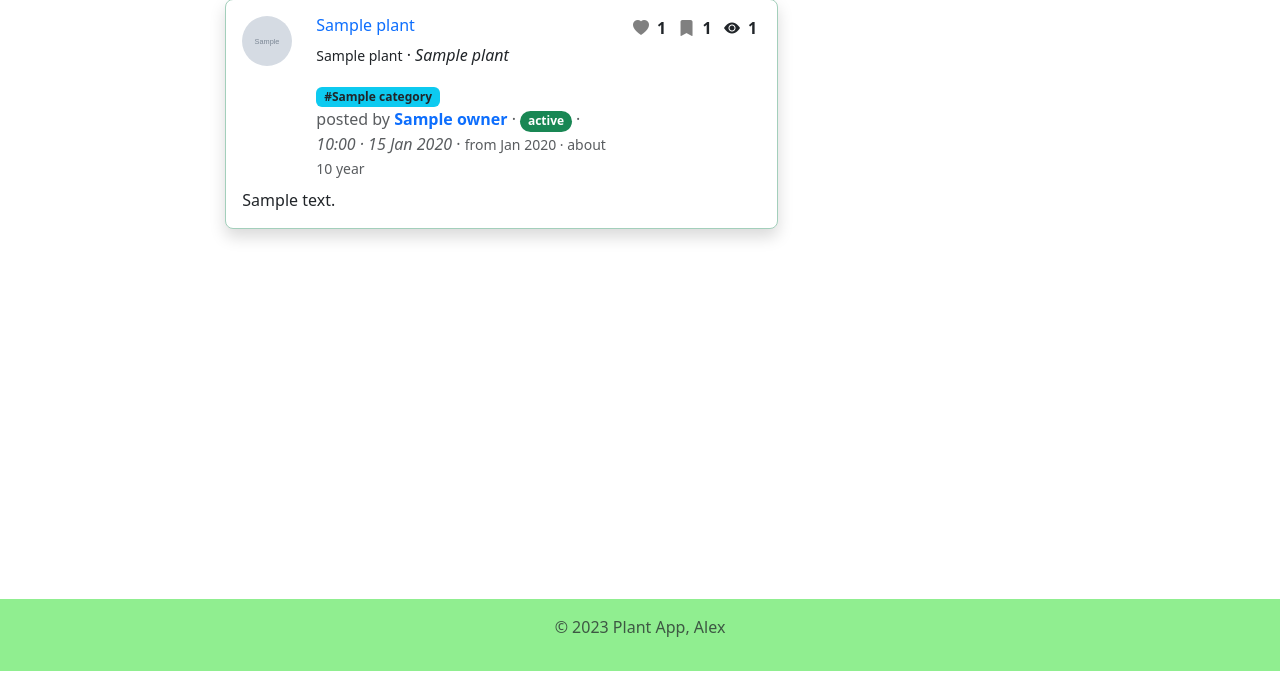
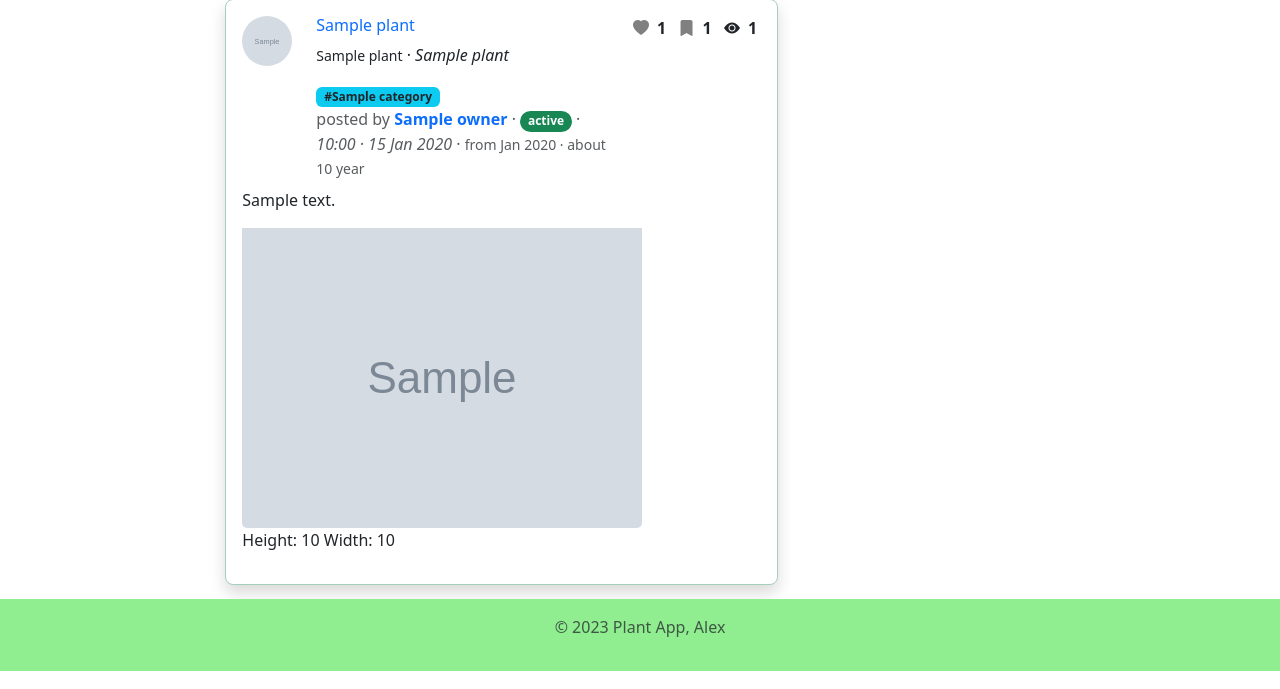
Before and after one commit to AlexMiller93/Plant_app, a Django app: template templates/plants/crud/plant_detail.html in a window 1280 px wide. Shown: the part 129-818 px from the top of the page. Run offline with Django 3.2, Linux system fonts and the light colour scheme; the template is opened without the code that fills it: most values are stand-ins (such as "Sample title", 1, 10 or a date in 2020); grey boxes marked "Sample" are stand-in pictures; parts of the project's set-up code (start-up, migrations or seed data) failed here and were passed over; some libraries are stand-ins or nearby versions.

Commit message:
add plant images and render

```diff
--- a/plants/models.py
+++ b/plants/models.py
@@ -45,7 +45,6 @@ class Plant(models.Model):
     real_images = models.ImageField(
         upload_to=images_directory_path,
         help_text="Upload images with your plants",
-        height_field=100, width_field=200,
         null=True, blank=True)
     # url = models.URLField()
 
--- a/templates/plants/crud/plant_detail.html
+++ b/templates/plants/crud/plant_detail.html
@@ -151,9 +151,23 @@
                 <!-- 2 row Plant content -->
                 <p class="card-text">{{ plant.description }}</p>
 
+                <!-- Plant images -->
+                <div class="row g-4">
+                    <div class="col-auto">
+                        {% if plant.real_images %}
+                            <!-- TODO: make responsive design   -->
+                            <img alt="" class="card-img-bottom"
+                                 src="{{ plant.real_images.url }}"
+                                 style="height: 100px, width: 100px">
+                            <p>Height: {{ plant.real_images.height }} Width: {{ plant.real_images.width }}</p>
+                        {% endif %}
+                    </div>
+
+                </div>
             </div>
         </article>
 
         <div class="col-3"></div>
     </div>
+<br><br><br><br>
 {% endblock content %}
```
